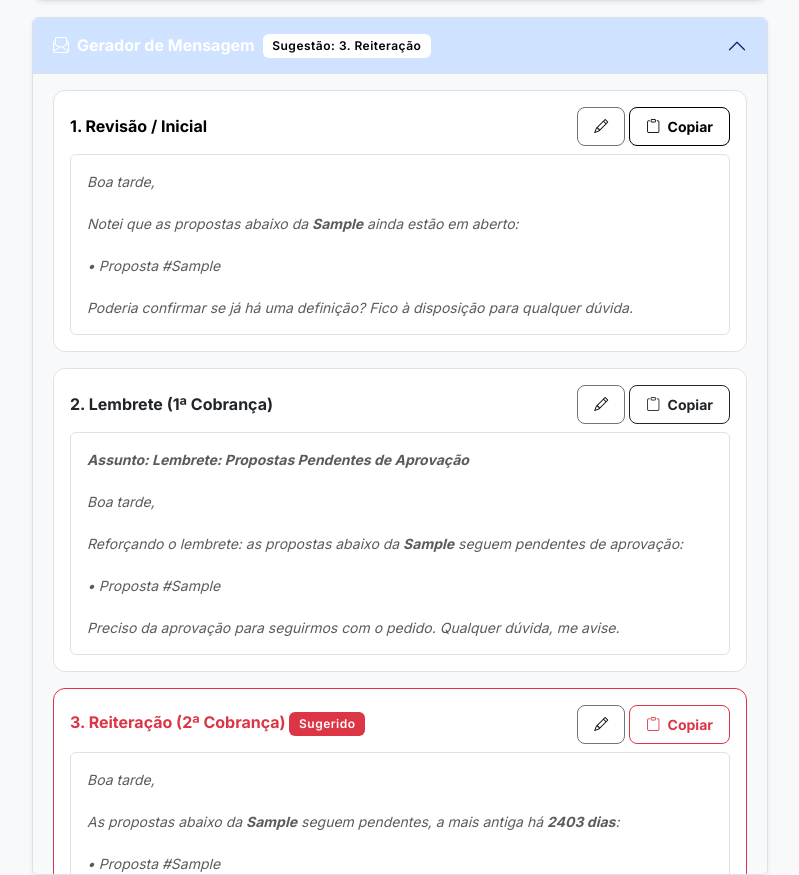
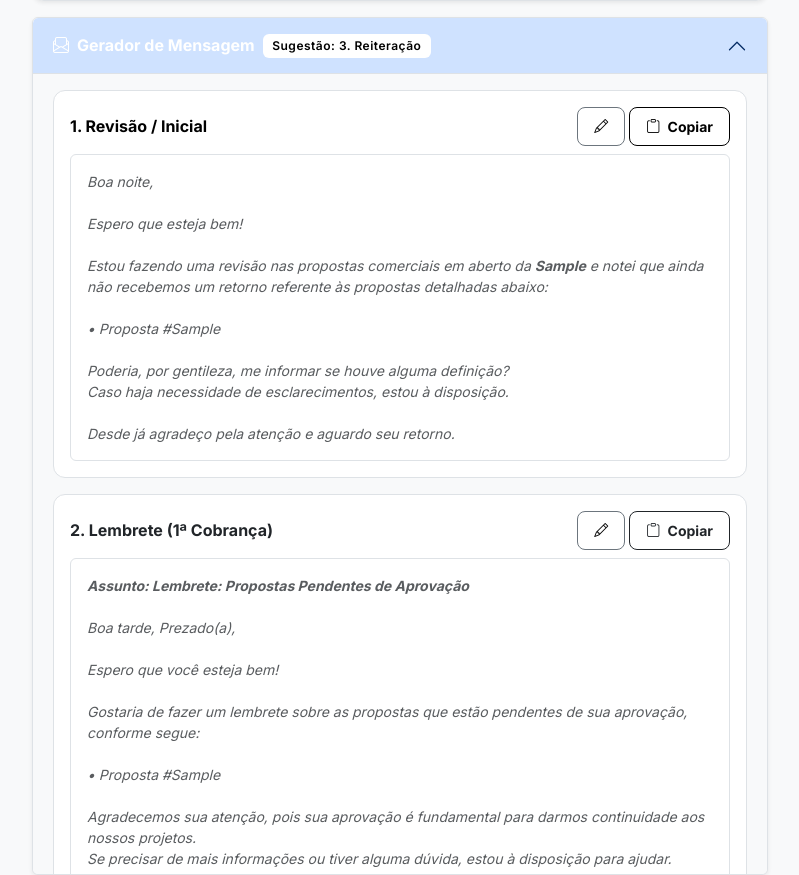
Before and after one commit to Mauricioprc/SistemaTrabalhoIDSafety, a Flask app: page /cliente/1 in a window 1280 px wide, after a click that opens the changed part. Shown: the part 927-1802 px from the top of the page, without its empty margins (50-849 px from the left). Run offline with Flask 3, Linux system fonts and the light colour scheme; a user stored in the database is signed in; tables that the repository leaves empty hold one stand-in row (values such as "Sample post"); parts of the project's set-up code (start-up, migrations or seed data) failed here and were passed over.

Commit message:
Painel de Acao vira lista (nao cards) e reverte as 3 mensagens pro texto original
templates/painel_acao.html: grid de cards trocado por lista (list-group), com a mesma borda colorida por severidade de dias parado.

As 3 mensagens sugeridas (Revisao/Lembrete/Reiteracao) em detalhe_cliente.html e propostas_cliente.html voltam ao texto original mais cordial (saudacao completa, 'Espero que esteja bem', 'Desde ja agradeco pela atencao'), tanto na versao editavel (<br>) quanto na versao texto puro usada no link do Gmail (\n).

55 testes continuam passando.

Co-Authored-By: Claude Sonnet 5 <noreply@anthropic.com>

```diff
--- a/templates/detalhe_cliente.html
+++ b/templates/detalhe_cliente.html
@@ -35,13 +35,13 @@
 {% set proposta_lista_texto = linhas_texto | join('\n') if linhas_texto else '[ Nenhuma proposta pendente localizada automaticamente — revise manualmente. ]' %}
 
 {# As 3 mensagens sugeridas, em texto puro (pra Gmail) — a versão com <br> pros cards editáveis está no HTML abaixo #}
-{% set corpo_msg1 = 'Boa tarde,\n\nNotei que as propostas abaixo da ' ~ cliente.razao_social ~ ' ainda estão em aberto:\n\n' ~ proposta_lista_texto ~ '\n\nPoderia confirmar se já há uma definição? Fico à disposição para qualquer dúvida.' %}
+{% set corpo_msg1 = 'Boa noite,\n\nEspero que esteja bem!\n\nEstou fazendo uma revisão nas propostas comerciais em aberto da ' ~ cliente.razao_social ~ ' e notei que ainda não recebemos um retorno referente às propostas detalhadas abaixo:\n\n' ~ proposta_lista_texto ~ '\nPoderia, por gentileza, me informar se houve alguma definição?\nCaso haja necessidade de esclarecimentos, estou à disposição.\n\nDesde já agradeço pela atenção e aguardo seu retorno.' %}
 {% set assunto_msg1 = 'Propostas em aberto - ' ~ cliente.razao_social %}
 
-{% set corpo_msg2 = 'Boa tarde,\n\nReforçando o lembrete: as propostas abaixo da ' ~ cliente.razao_social ~ ' seguem pendentes de aprovação:\n\n' ~ proposta_lista_texto ~ '\n\nPreciso da aprovação para seguirmos com o pedido. Qualquer dúvida, me avise.' %}
+{% set corpo_msg2 = 'Boa tarde, Prezado(a),\n\nEspero que você esteja bem!\n\nGostaria de fazer um lembrete sobre as propostas que estão pendentes de sua aprovação, conforme segue:\n\n' ~ proposta_lista_texto ~ '\nAgradecemos sua atenção, pois sua aprovação é fundamental para darmos continuidade aos nossos projetos.\nSe precisar de mais informações ou tiver alguma dúvida, estou à disposição para ajudar.\n\nAgradeço desde já pela sua colaboração e fico no aguardo de sua resposta.' %}
 {% set assunto_msg2 = 'Lembrete: Propostas Pendentes de Aprovação' %}
 
-{% set corpo_msg3 = 'Boa tarde,\n\nAs propostas abaixo da ' ~ cliente.razao_social ~ ' seguem pendentes' ~ (', a mais antiga há ' ~ proposta_mais_antiga.dias_parado ~ ' dias' if proposta_mais_antiga else '') ~ ':\n\n' ~ proposta_lista_texto ~ '\n\nPreciso de um retorno para darmos andamento. Podemos alinhar hoje?' %}
+{% set corpo_msg3 = 'Boa tarde.\n\nReiteramos nosso contato anterior a respeito das propostas da ' ~ cliente.razao_social ~ ' que ainda constam como pendentes de aprovação' ~ (', a mais antiga já parada há ' ~ proposta_mais_antiga.dias_parado ~ ' dias' if proposta_mais_antiga else '') ~ ':\n\n' ~ proposta_lista_texto ~ '\nReforçamos a importância de sua análise para que possamos dar continuidade às etapas seguintes com a excelência que prezamos em nosso atendimento.\n\nPermanecemos à disposição para qualquer esclarecimento ou suporte adicional que se faça necessário.\nAgradecemos desde já pela atenção e confiança depositadas em nosso trabalho.' %}
 {% set assunto_msg3 = 'Propostas pendentes - retorno necessário - ' ~ cliente.razao_social %}
 
 {% set dias_mais_antiga = proposta_mais_antiga.dias_parado if proposta_mais_antiga else 0 %}
@@ -241,10 +241,13 @@
                                     </div>
                                 </div>
                                 <div class="bg-white p-3 rounded border text-muted small fst-italic editable-area" id="msg1" contenteditable="true">
-                                    Boa tarde,<br><br>
-                                    Notei que as propostas abaixo da <strong>{{ cliente.razao_social }}</strong> ainda estão em aberto:<br><br>
+                                    Boa noite,<br><br>
+                                    Espero que esteja bem!<br><br>
+                                    Estou fazendo uma revisão nas propostas comerciais em aberto da <strong>{{ cliente.razao_social }}</strong> e notei que ainda não recebemos um retorno referente às propostas detalhadas abaixo:<br><br>
                                     {{ proposta_lista_html }}<br>
-                                    Poderia confirmar se já há uma definição? Fico à disposição para qualquer dúvida.
+                                    Poderia, por gentileza, me informar se houve alguma definição?<br>
+                                    Caso haja necessidade de esclarecimentos, estou à disposição.<br><br>
+                                    Desde já agradeço pela atenção e aguardo seu retorno.
                                 </div>
                             </div>
                         </div>
@@ -260,10 +263,13 @@
                                 </div>
                                 <div class="bg-white p-3 rounded border text-muted small fst-italic editable-area" id="msg2" contenteditable="true">
                                     <strong>Assunto: Lembrete: Propostas Pendentes de Aprovação</strong><br><br>
-                                    Boa tarde,<br><br>
-                                    Reforçando o lembrete: as propostas abaixo da <strong>{{ cliente.razao_social }}</strong> seguem pendentes de aprovação:<br><br>
+                                    Boa tarde, Prezado(a),<br><br>
+                                    Espero que você esteja bem!<br><br>
+                                    Gostaria de fazer um lembrete sobre as propostas que estão pendentes de sua aprovação, conforme segue:<br><br>
                                     {{ proposta_lista_html }}<br>
-                                    Preciso da aprovação para seguirmos com o pedido. Qualquer dúvida, me avise.
+                                    Agradecemos sua atenção, pois sua aprovação é fundamental para darmos continuidade aos nossos projetos.<br>
+                                    Se precisar de mais informações ou tiver alguma dúvida, estou à disposição para ajudar.<br><br>
+                                    Agradeço desde já pela sua colaboração e fico no aguardo de sua resposta.
                                 </div>
                             </div>
                         </div>
@@ -278,10 +284,12 @@
                                     </div>
                                 </div>
                                 <div class="bg-white p-3 rounded border text-muted small fst-italic editable-area" id="msg3" contenteditable="true">
-                                    Boa tarde,<br><br>
-                                    As propostas abaixo da <strong>{{ cliente.razao_social }}</strong> seguem pendentes{% if proposta_mais_antiga %}, a mais antiga há <strong>{{ proposta_mais_antiga.dias_parado }} dias</strong>{% endif %}:<br><br>
+                                    Boa tarde.<br><br>
+                                    Reiteramos nosso contato anterior a respeito das propostas da <strong>{{ cliente.razao_social }}</strong> que ainda constam como pendentes de aprovação{% if proposta_mais_antiga %}, a mais antiga já parada há <strong>{{ proposta_mais_antiga.dias_parado }} dias</strong>{% endif %}:<br><br>
                                     {{ proposta_lista_html }}<br>
-                                    Preciso de um retorno para darmos andamento. Podemos alinhar hoje?
+                                    Reforçamos a importância de sua análise para que possamos dar continuidade às etapas seguintes com a excelência que prezamos em nosso atendimento.<br><br>
+                                    Permanecemos à disposição para qualquer esclarecimento ou suporte adicional que se faça necessário.<br>
+                                    Agradecemos desde já pela atenção e confiança depositadas em nosso trabalho.
                                 </div>
                             </div>
                         </div>
```
Also changed, not shown: templates/painel_acao.html (+16 -16 lines), templates/propostas_cliente.html (+20 -12 lines).
